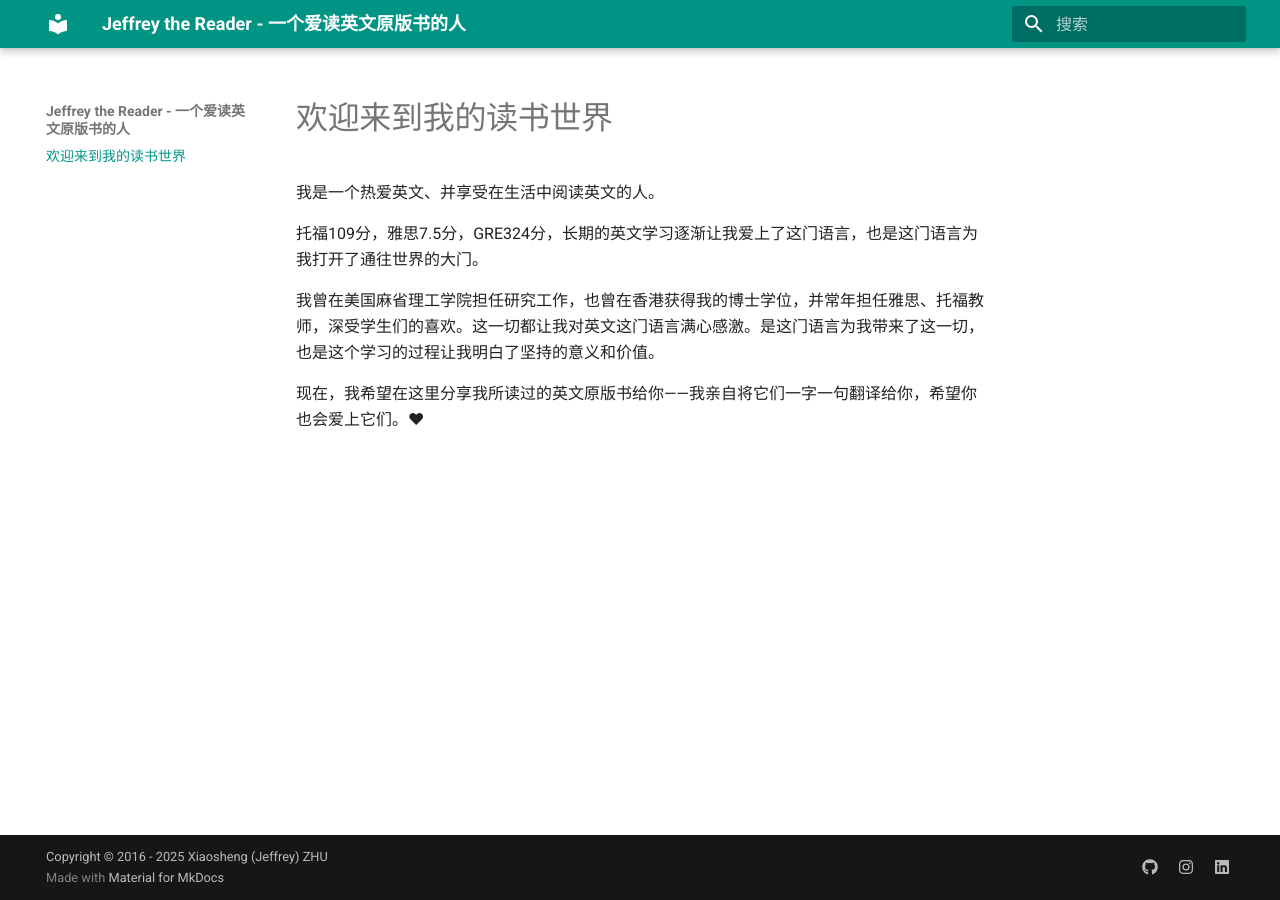
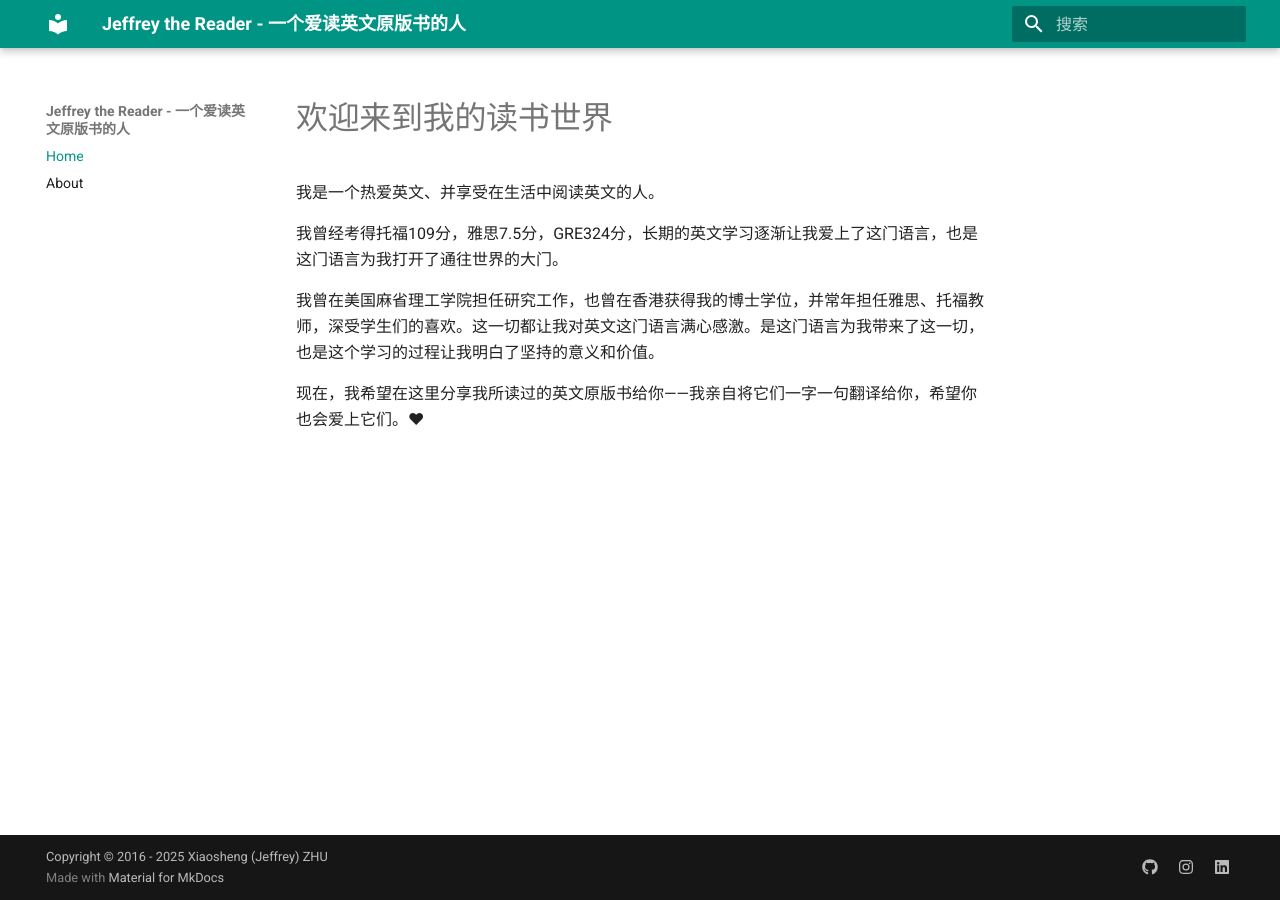
Before and after one commit to Gypsop/JeffreyTheReader, an MkDocs documentation site: the page built from docs/index.md, in a window 1280 px wide. Built offline with MkDocs 1.6.1 and Material for MkDocs 9.7.7, drawn with Linux system fonts in a browser that asks for light colours.

Commit message:
add navigation and multi-file structure

```diff
--- a/docs/index.md
+++ b/docs/index.md
@@ -2,7 +2,7 @@
 
 我是一个热爱英文、并享受在生活中阅读英文的人。
 
-托福109分，雅思7.5分，GRE324分，长期的英文学习逐渐让我爱上了这门语言，也是这门语言为我打开了通往世界的大门。
+我曾经考得托福109分，雅思7.5分，GRE324分，长期的英文学习逐渐让我爱上了这门语言，也是这门语言为我打开了通往世界的大门。
 
 我曾在美国麻省理工学院担任研究工作，也曾在香港获得我的博士学位，并常年担任雅思、托福教师，深受学生们的喜欢。这一切都让我对英文这门语言满心感激。是这门语言为我带来了这一切，也是这个学习的过程让我明白了坚持的意义和价值。
 
--- a/mkdocs.yml
+++ b/mkdocs.yml
@@ -15,3 +15,6 @@ extra:
     - icon: fontawesome/brands/linkedin
       link: https://www.linkedin.com/in/xiaoshengzhu/
 copyright: Copyright &copy; 2016 - 2025 Xiaosheng (Jeffrey) ZHU
+nav:
+  - Home: index.md
+  - About: about.md
```
Also changed, not shown: docs/about.md (added, +1 -0 lines).
